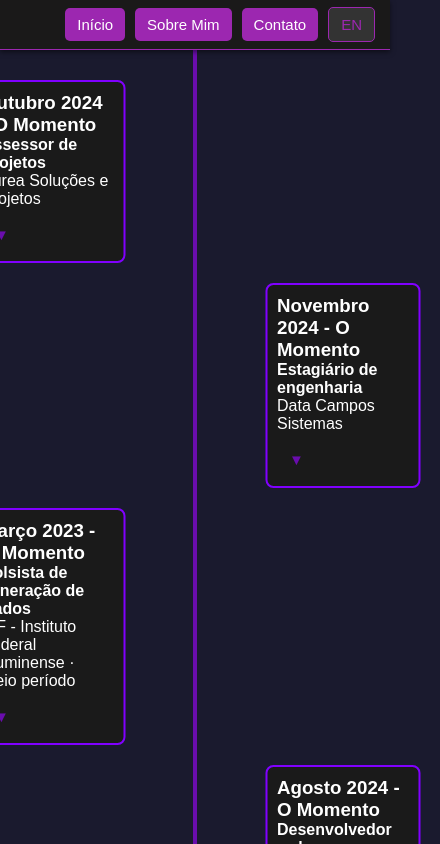
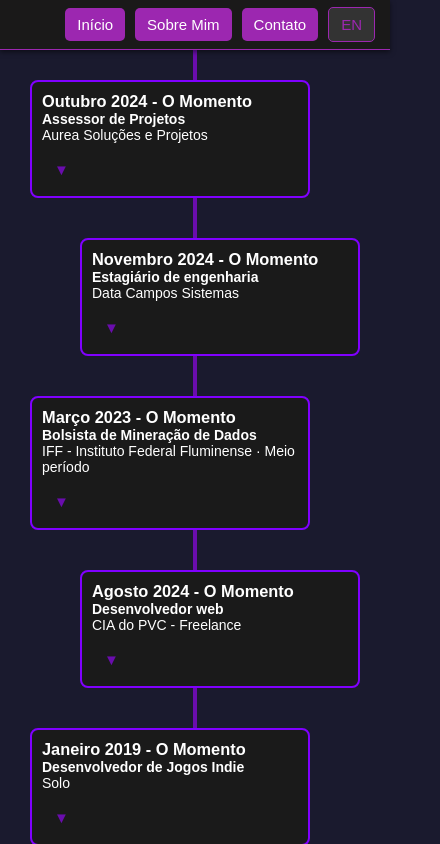
Before and after one commit to PHCordeiro/Meu-Portfolio, a React (Create React App) app: page /Meu-Portfolio/Experiencias/Experiencias in a window 390 px wide. Shown: the top 844 px of the page, 440 px wide, since content can reach past the window. Built offline with nearby package versions, Linux system fonts and the light colour scheme.

Commit message:
Experiências  Responsivo

```diff
--- a/src/pages/Experiencias/Experiencias.css
+++ b/src/pages/Experiencias/Experiencias.css
@@ -80,3 +80,52 @@
   border: 1px solid #6a0dad;
   color: #fff;
 }
+
+/* Media Queries for Responsiveness */
+@media (max-width: 768px) {
+  .timeline-item {
+      width: 90%;
+  }
+
+  .timeline-item.left {
+      transform: translateX(-80%);
+  }
+
+  .timeline-item.right {
+      transform: translateX(-20%);
+  }
+
+  .timeline-content {
+      margin: 0;
+  }
+
+  .timeline-line {
+      left: 50%;
+      width: 4px;
+  }
+}
+
+@media (max-width: 480px) {
+  .experiencias-container {
+      padding: 10px;
+  }
+
+  .timeline-item {
+      width: 100%;
+      text-align: center;
+  }
+
+  .timeline-item.left,
+  .timeline-item.right {
+      transform: translateX(0);
+  }
+
+  .timeline-content {
+      margin: 10px auto;
+      font-size: 14px;
+  }
+
+  .expand-button {
+      font-size: 12px;
+  }
+}
```
Lines whose indentation alone changed are shown as unchanged.
